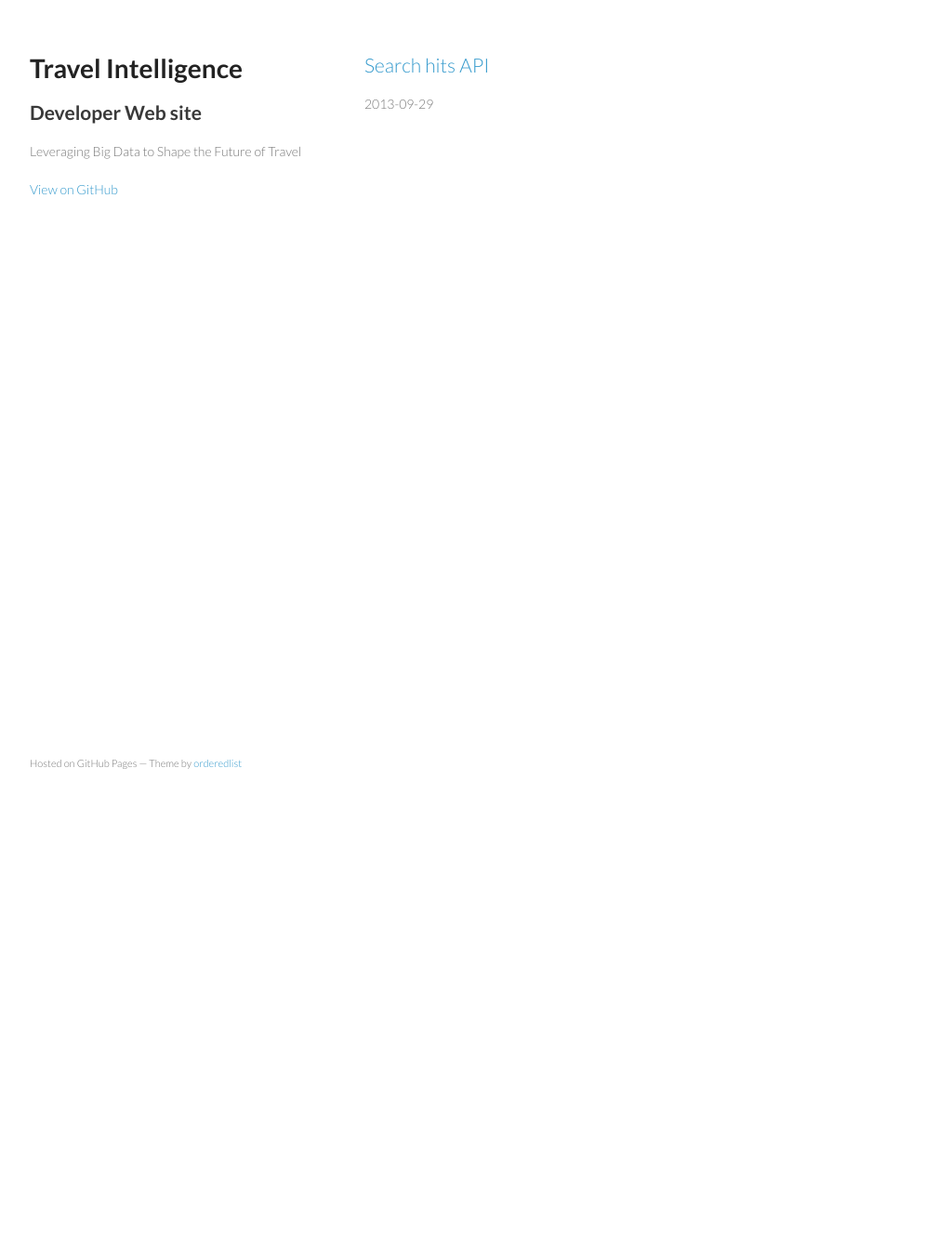
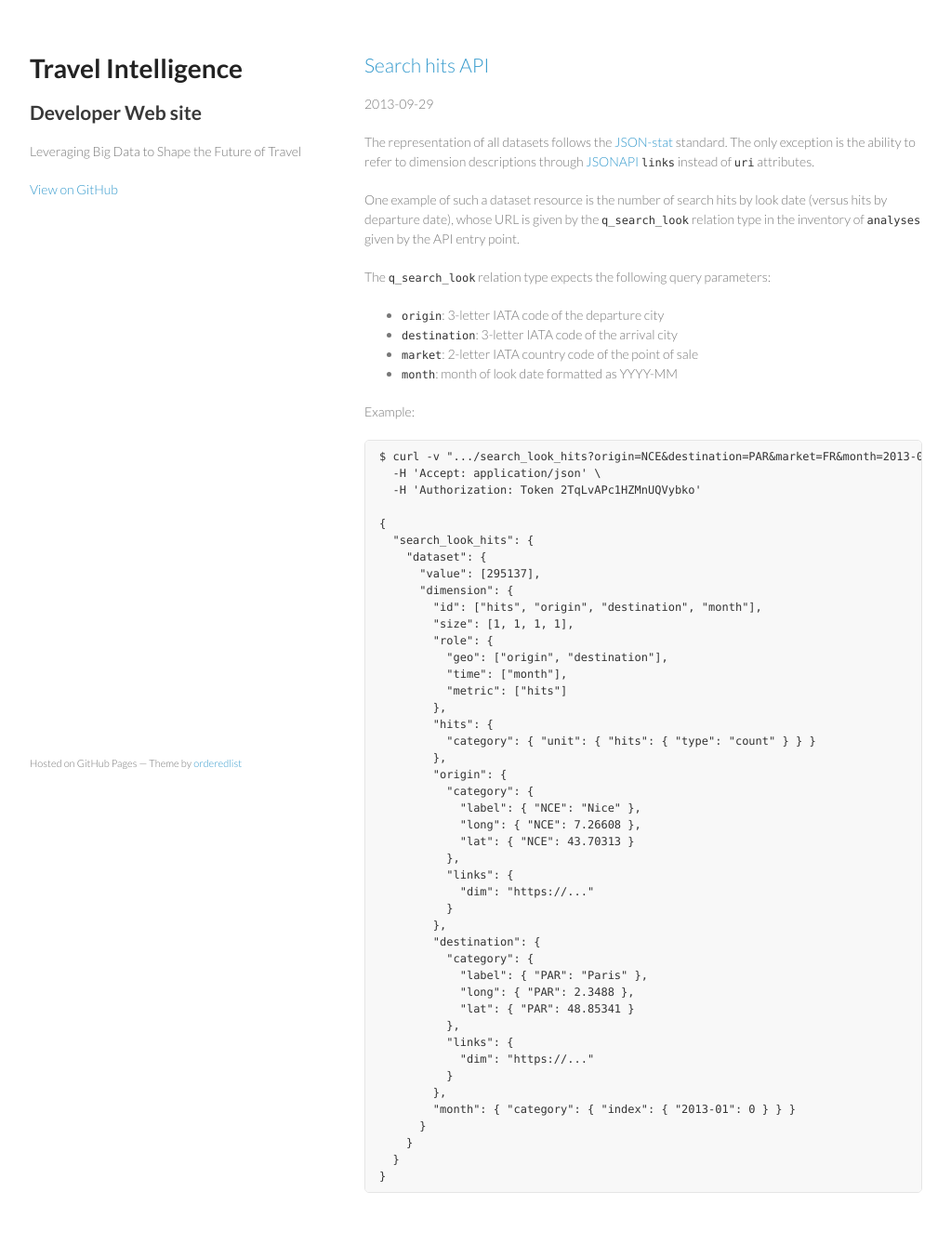
Before and after one commit to travel-intelligence/travel-intelligence.github.io, a Jekyll site: the page built from _posts/2013-09-29-search-hits.md, in a window 1280 px wide. Shown: the whole page at 93% size, without its empty margins (128-1151 px from the left). Built offline with Jekyll 4.4.1, drawn with Linux system fonts in a browser that asks for light colours; before the commit the page ends 900 px from its top, so only the background shows below that.

Commit message:
First search hits API.

```diff
--- a/_posts/2013-09-29-search-hits.md
+++ b/_posts/2013-09-29-search-hits.md
@@ -3,3 +3,65 @@ layout: post
 title: Search hits API
 excerpt: Querying search hits by look date
 ---
+
+The representation of all datasets follows the
+[JSON-stat](http://json-stat.org/) standard.
+The only exception is the ability to refer to dimension descriptions through
+[JSONAPI](http://jsonapi.org/) `links` instead of `uri` attributes.
+
+One example of such a dataset resource is the number of search hits by look date
+(versus hits by departure date), whose URL is given by the `q_search_look`
+relation type in the inventory of `analyses` given by the API entry point.
+
+The `q_search_look` relation type expects the following query parameters:
+* `origin`: 3-letter IATA code of the departure city
+* `destination`: 3-letter IATA code of the arrival city
+* `market`: 2-letter IATA country code of the point of sale
+* `month`: month of look date formatted as YYYY-MM
+
+Example:
+
+    $ curl -v ".../search_look_hits?origin=NCE&destination=PAR&market=FR&month=2013-01" \
+      -H 'Accept: application/json' \
+      -H 'Authorization: Token 2TqLvAPc1HZMnUQVybko'
+
+    {
+      "search_look_hits": {
+        "dataset": {
+          "value": [295137],
+          "dimension": {
+            "id": ["hits", "origin", "destination", "month"],
+            "size": [1, 1, 1, 1],
+            "role": {
+              "geo": ["origin", "destination"],
+              "time": ["month"],
+              "metric": ["hits"]
+            },
+            "hits": {
+              "category": { "unit": { "hits": { "type": "count" } } }
+            },
+            "origin": {
+              "category": {
+                "label": { "NCE": "Nice" },
+                "long": { "NCE": 7.26608 },
+                "lat": { "NCE": 43.70313 }
+              },
+              "links": {
+                "dim": "https://..."
+              }
+            },
+            "destination": {
+              "category": {
+                "label": { "PAR": "Paris" },
+                "long": { "PAR": 2.3488 },
+                "lat": { "PAR": 48.85341 }
+              },
+              "links": {
+                "dim": "https://..."
+              }
+            },
+            "month": { "category": { "index": { "2013-01": 0 } } }
+          }
+        }
+      }
+    }
```
